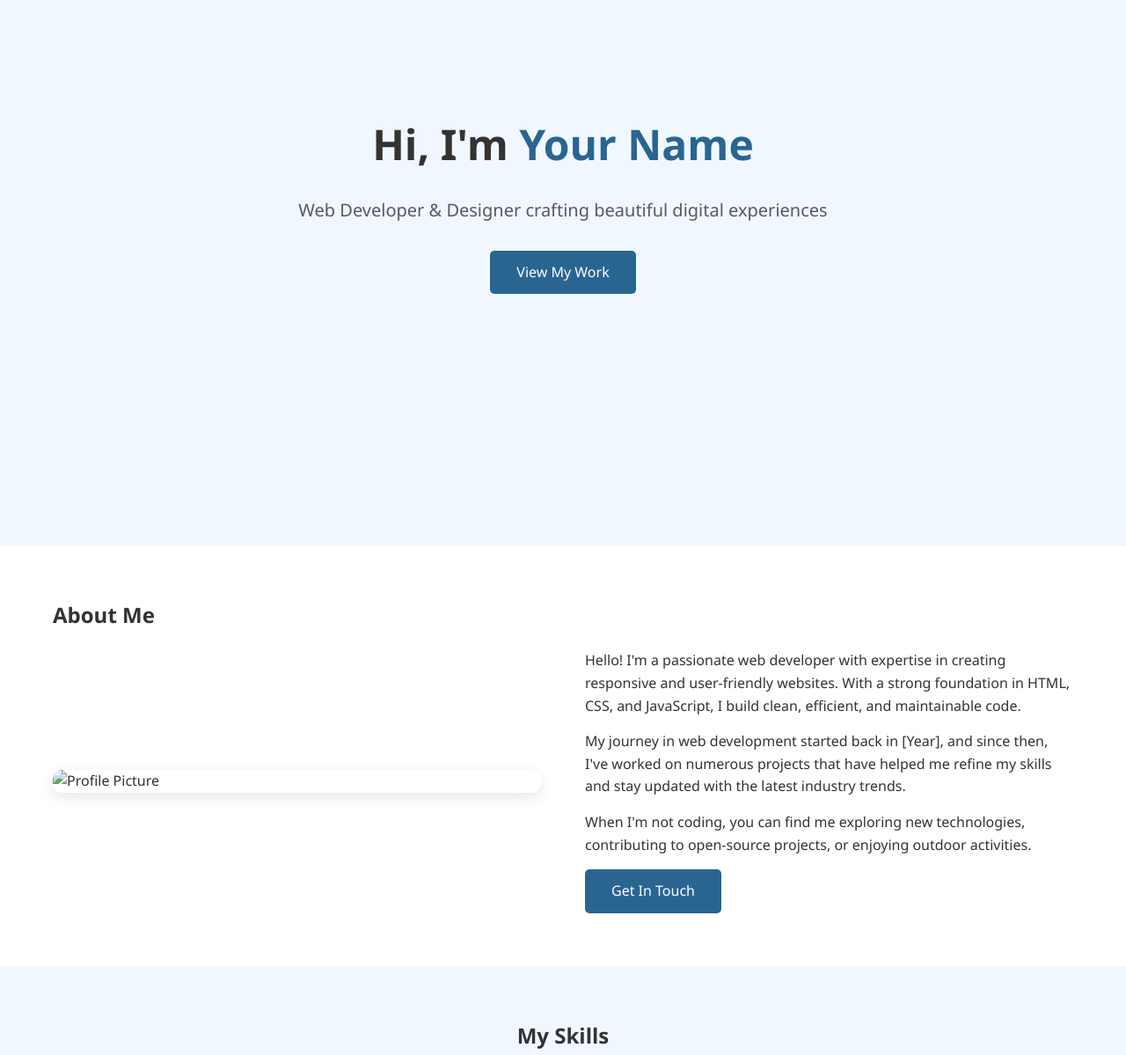
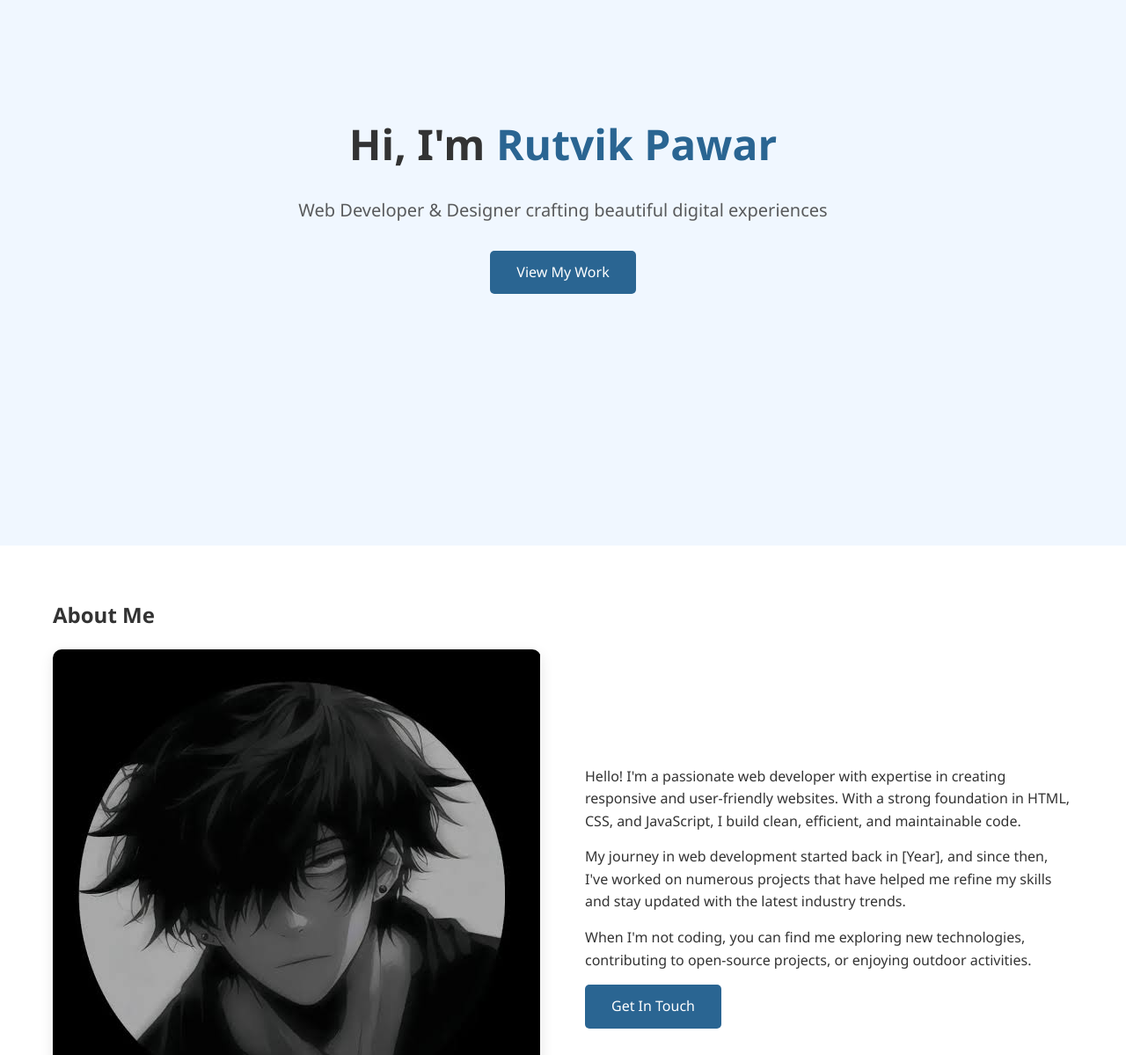
Before and after one commit to Rutvik-54/protfolio, a plain HTML site: page index.html in a window 1280 px wide. Shown: the part 180-1379 px from the top of the page at 88% size. Drawn offline with Linux system fonts and the light colour scheme.

Commit message:
index.html

```diff
--- a/index.html
+++ b/index.html
@@ -562,7 +562,7 @@
     <section id="hero">
         <div class="container">
             <div class="hero-content">
-                <h1>Hi, I'm <span class="highlight">Your Name</span></h1>
+                <h1>Hi, I'm <span class="highlight">Rutvik Pawar</span></h1>
                 <p>Web Developer & Designer crafting beautiful digital experiences</p>
                 <a href="#projects" class="btn">View My Work</a>
             </div>
@@ -575,7 +575,7 @@
             <h2>About Me</h2>
             <div class="about-content">
                 <div class="about-image">
-                    <img src="/api/placeholder/400/400" alt="Profile Picture">
+                    <img src="assets/my.jpg" alt="Profile Picture">
                 </div>
                 <div class="about-text">
                     <p>Hello! I'm a passionate web developer with expertise in creating responsive and user-friendly websites. With a strong foundation in HTML, CSS, and JavaScript, I build clean, efficient, and maintainable code.</p>
```
